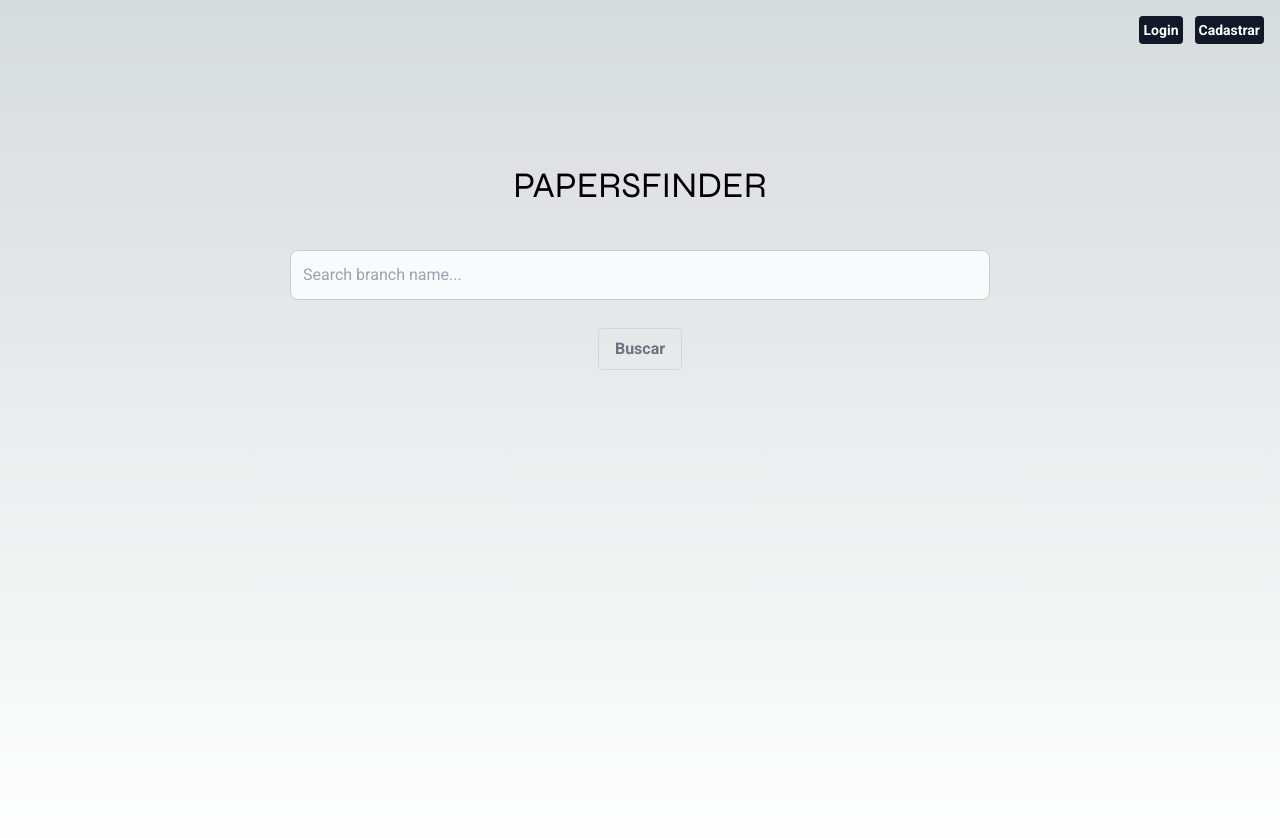
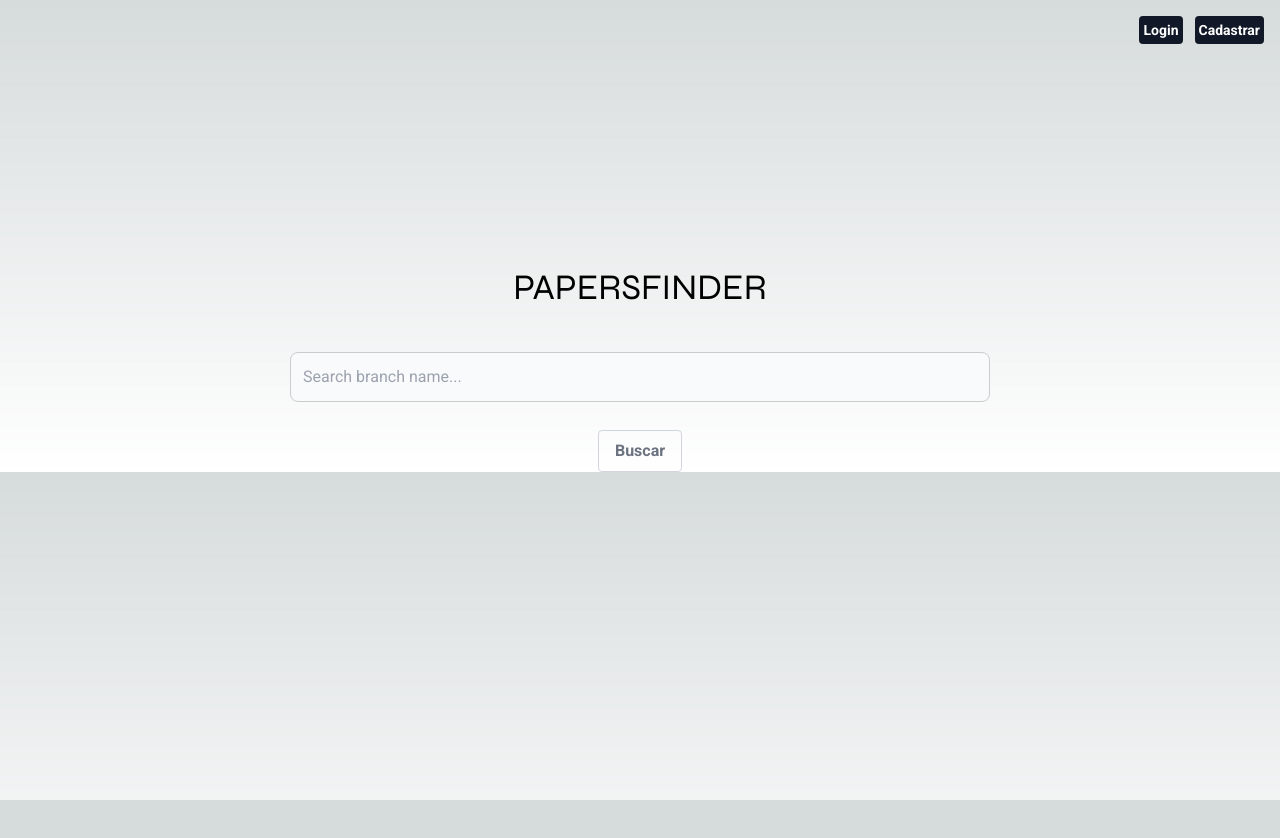
Before and after one commit to dbs1507/Papersfinder-refactoring, a Next.js app in the folder frontend/: page / in a window 1280 px wide. Shown: the top 838 px of the page. After the commit the page ends 800 px from the top, so only its background shows below. Built offline with nearby package versions, Linux system fonts and the light colour scheme; no server answers.

Commit message:
roll in home page fix

```diff
--- a/frontend/src/app/page.jsx
+++ b/frontend/src/app/page.jsx
@@ -6,7 +6,7 @@
   return (
     <>
       <Header />
-      <div className="flex flex-col items-center justify-center min-h-screen pb-96">
+      <div className="flex flex-col items-center justify-center mt-52 h-full">
         <h1 className="text-4xl font-syne mb-6">PAPERSFINDER</h1>
         <SearchBar />
       </div>
```
